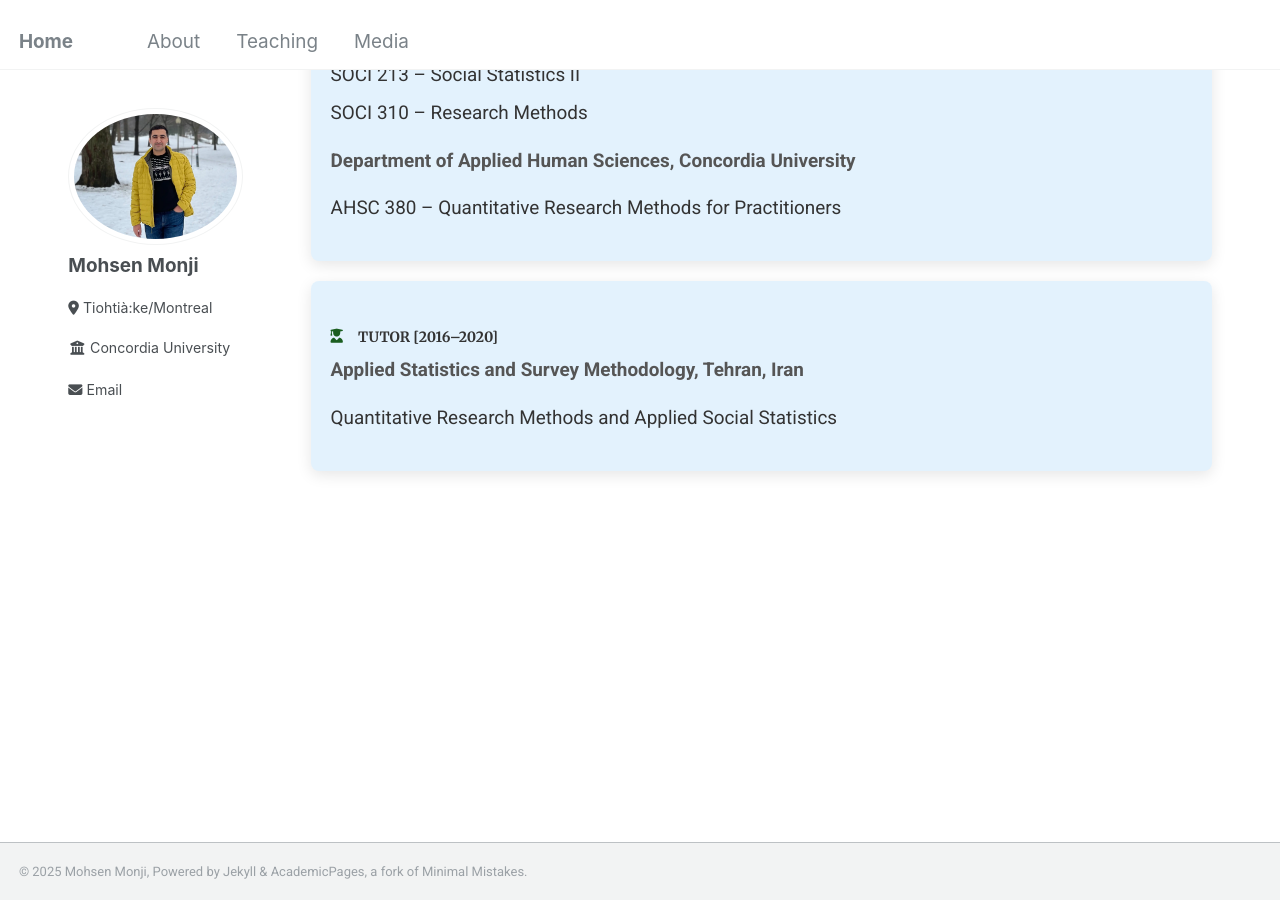
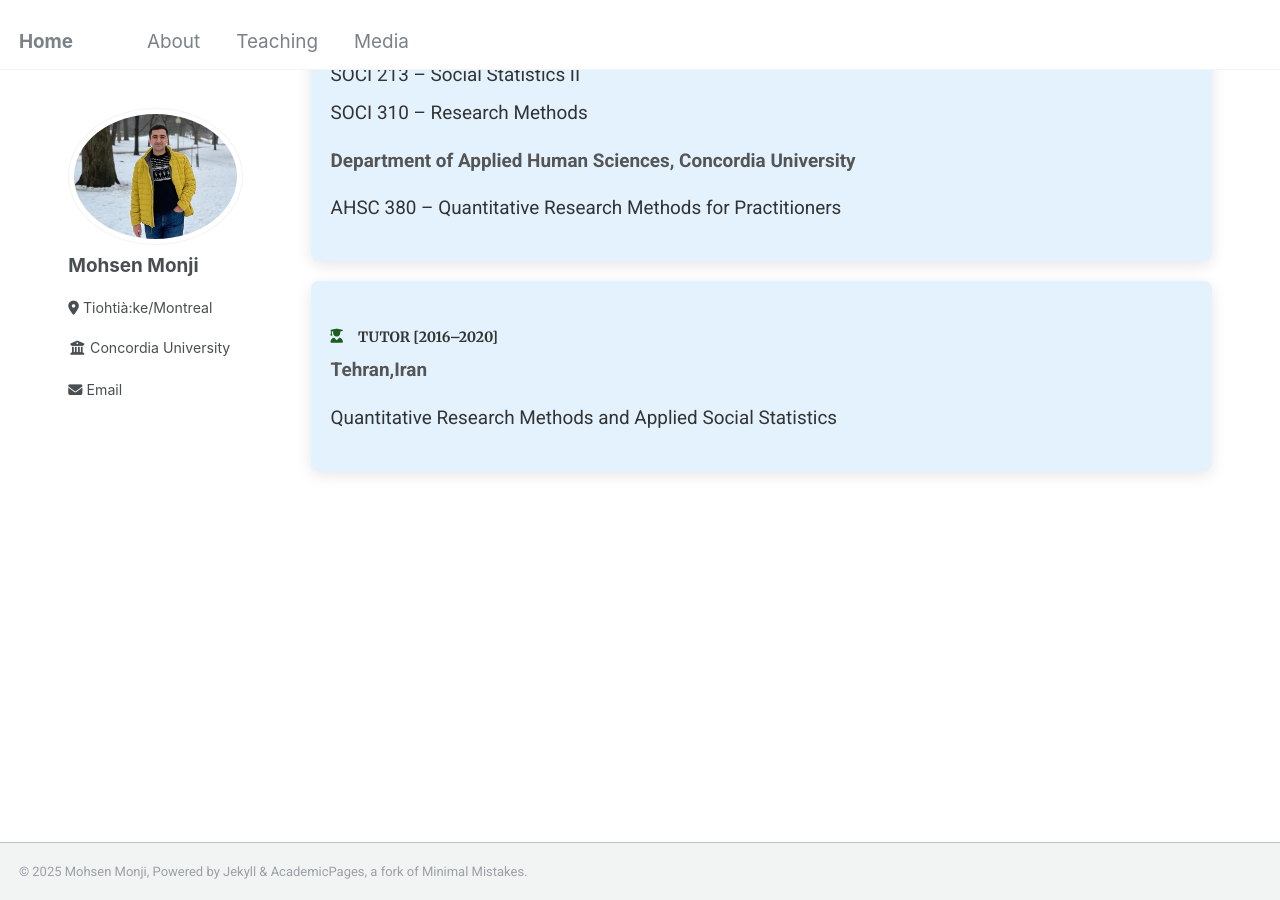
Before and after one commit to Mohsnmonji/mohsnmonji.github.io, a Jekyll site: the page built from _pages/teaching.md, in a window 1280 px wide and 900 px high, scrolled down 1036 px. Built offline with Jekyll 4.4.1, drawn with Linux system fonts in a browser that asks for light colours.

Commit message:
Update teaching.md

```diff
--- a/_pages/teaching.md
+++ b/_pages/teaching.md
@@ -107,7 +107,7 @@ author_profile: true
 
   <div class="teaching-card">
     <h4><i class="fas fa-user-graduate icon"></i> TUTOR [2016–2020]</h4>
-    <p><strong>Applied Statistics and Survey Methodology, Tehran, Iran</strong></p>
+    <p><strong>Tehran,Iran</strong></p>
     <ul>
       <li>Quantitative Research Methods and Applied Social Statistics</li>
     </ul>
```
